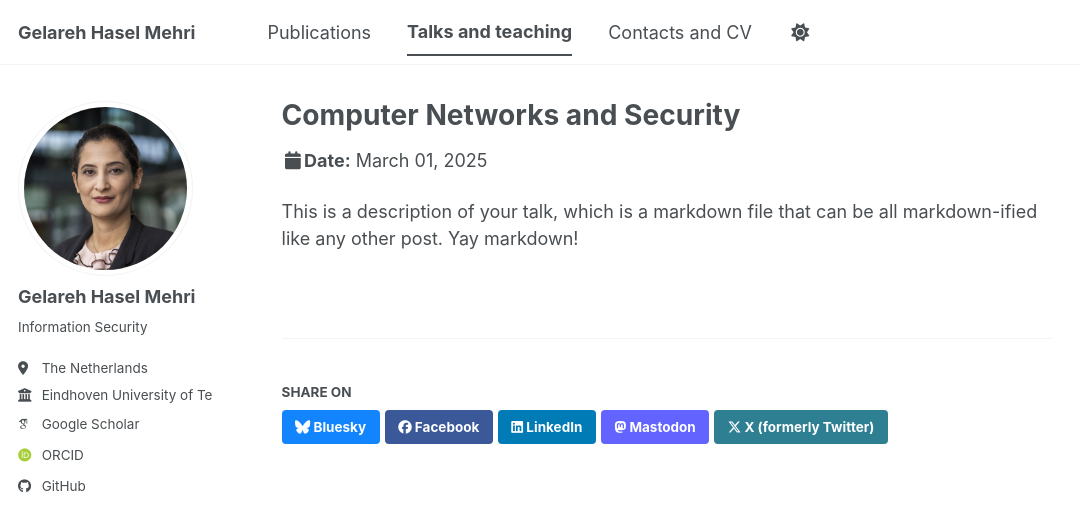
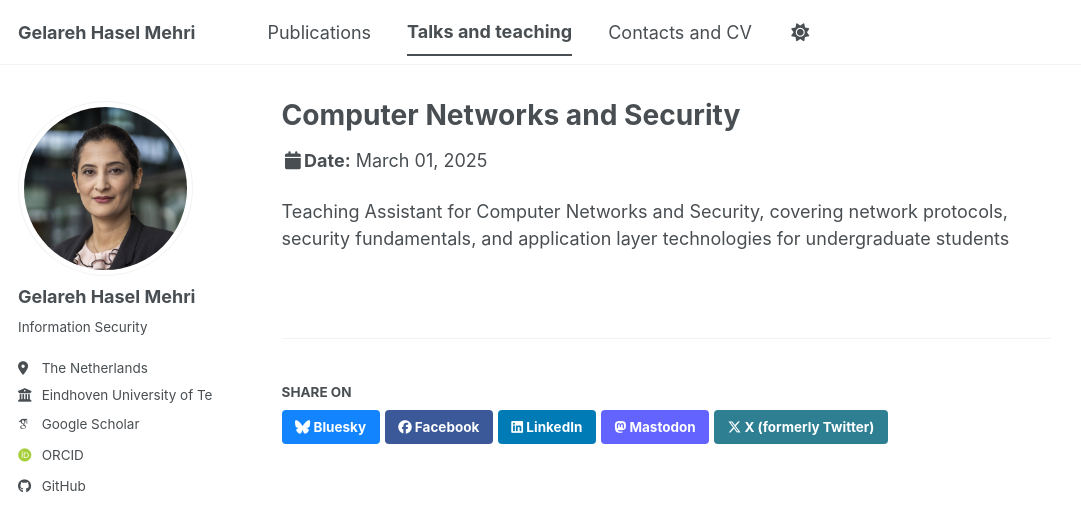
Before and after one commit to gelarehhaselmehri/gelarehhaselmehri.github.io, a Jekyll site: the page built from _talks/2012-03-01-talk-1.md, in a window 1280 px wide. Shown: the top 531 px of the page, without its empty margins (0-1081 px from the left). Built offline with Jekyll 4.4.1, drawn with Linux system fonts in a browser that asks for light colours; some web fonts are replaced; a script bundle is joined from its source files by our own code; library files that are not in the unit come from our copies.

Commit message:
Update 2012-03-01-talk-1.md

```diff
--- a/_talks/2012-03-01-talk-1.md
+++ b/_talks/2012-03-01-talk-1.md
@@ -1,10 +1,10 @@
 ---
 title: "Computer Networks and Security"
 collection: talks
-type: "Talk"
+type: "Teaching"
 venue: "Eindhoven University of Technology (TU/e), Department of Mathematics and Computer Science"
 date: March 2025
 location: "Eindhoven, NL"
 ---
 
-This is a description of your talk, which is a markdown file that can be all markdown-ified like any other post. Yay markdown!
+Teaching Assistant for Computer Networks and Security, covering network protocols, security fundamentals, and application layer technologies for undergraduate students
```
